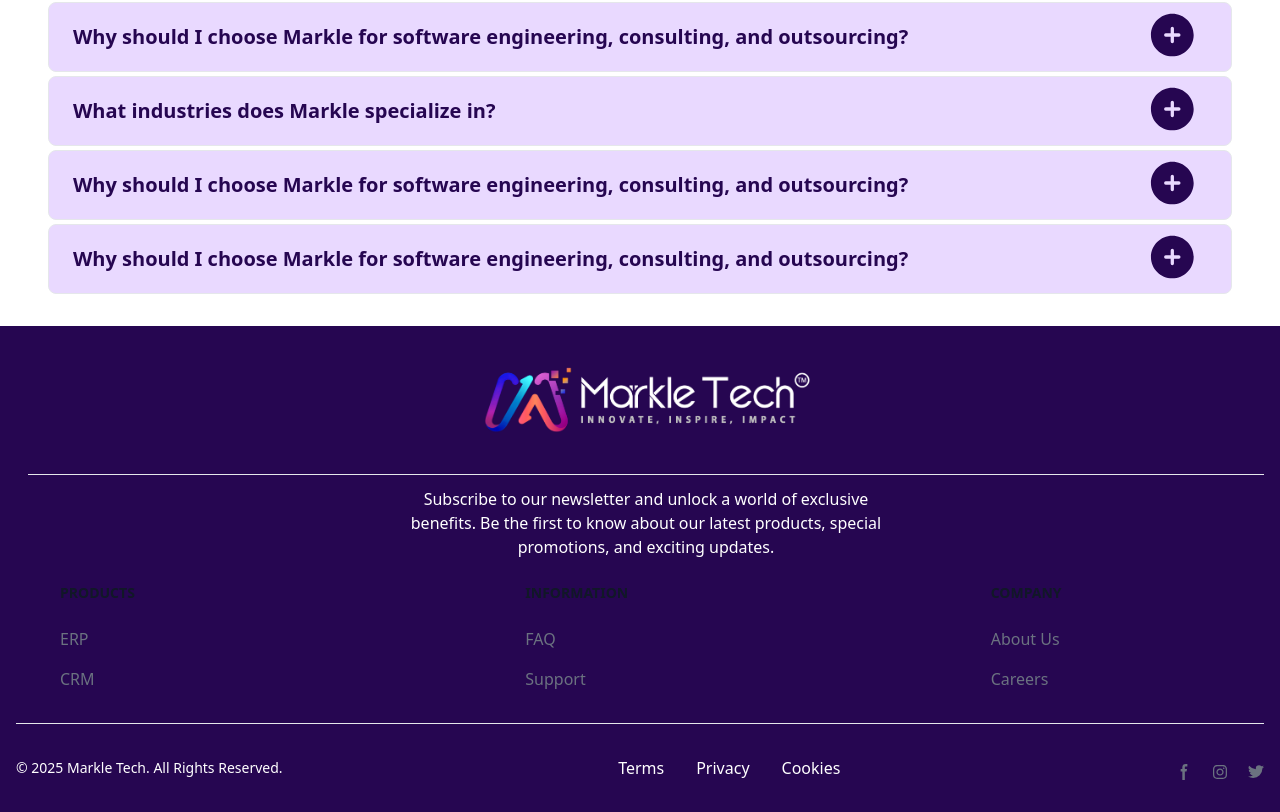
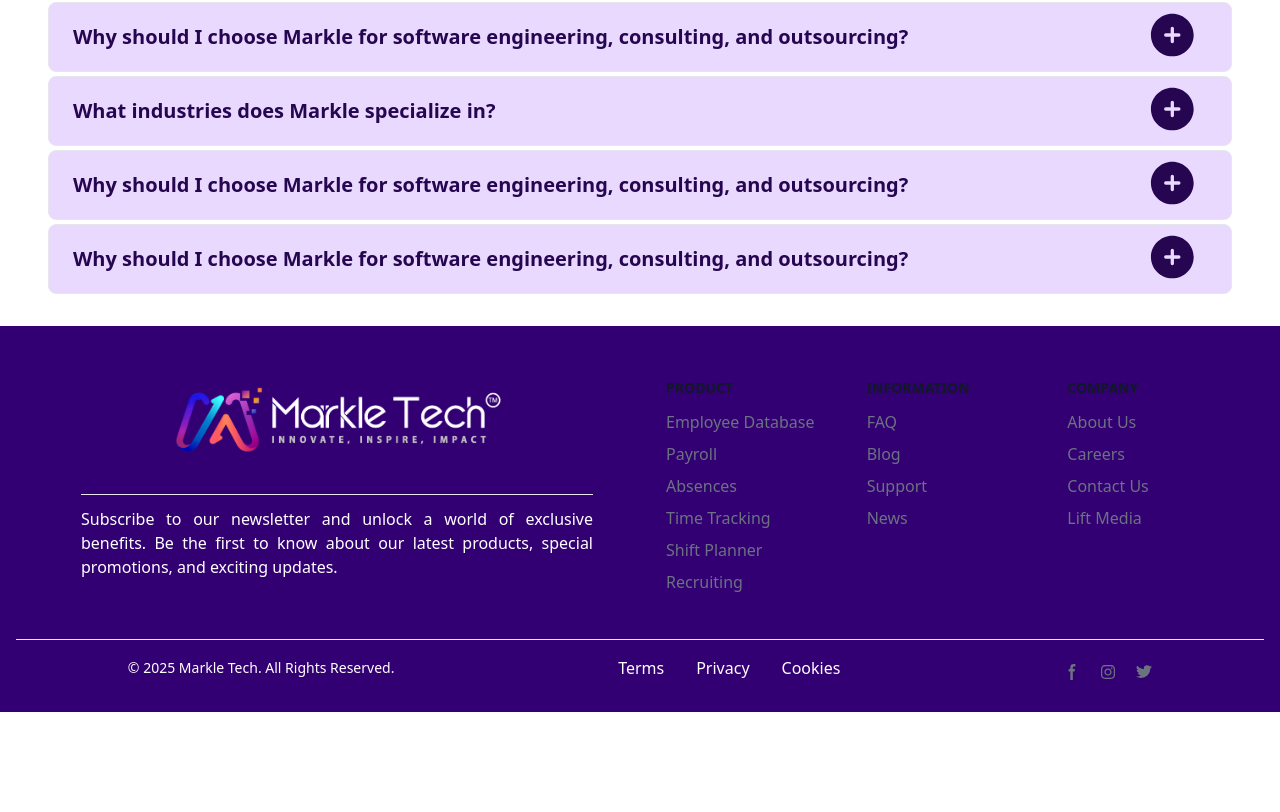
Before and after one commit to akash-flac/corporate-website-prototype, a React (Vite) app: page / in a window 1280 px wide. Shown: the part 3809-4621 px from the top of the page. After the commit the page ends 4521 px from the top, so only its background shows below. Built offline with nearby package versions, Linux system fonts and the light colour scheme.

Commit message:
updated footer

```diff
--- a/src/components/Footer.jsx
+++ b/src/components/Footer.jsx
@@ -1,18 +1,25 @@
 import { Typography } from "@material-tailwind/react";
 import React from "react";
 
-const LINKS = [
+const links = [
   {
     title: "Product",
-    items: ["Overview", "Features", "Solutions", "Tutorials"],
+    items: [
+      "Employee Database",
+      "Payroll",
+      "Absences",
+      "Time Tracking",
+      "Shift Planner",
+      "Recruiting",
+    ],
+  },
+  {
+    title: "Information",
+    items: ["FAQ", "Blog", "Support", "News"],
   },
   {
     title: "Company",
-    items: ["About us", "Careers", "Press", "News"],
-  },
-  {
-    title: "Resource",
-    items: ["Blog", "Newsletter", "Events", "Help center"],
+    items: ["About Us", "Careers", "Contact Us", "Lift Media"],
   },
 ];
 
@@ -21,88 +28,47 @@
 const Footer = () => {
   return (
     <div>
-      <footer class="bg-[#260651]">
-        <div class="mx-auto w-full max-w-screen-2xl p-4 py-6 md:py-8">
-          <div class="ms-3">
-            <div class="mb-5 md:mb-0">
-              <a href="#" class="flex justify-center">
+      <footer className="bg-[#330073]">
+        <div className="w-full max-w-screen-3xl p-4 py-6 md:py-8">
+          <div className="md:grid md:grid-cols-2 ms-3">
+            <div className="my-5 mx-4 flex flex-col justify-center items-center">
+              <a href="#">
                 <img
                   src="src\images\markle-logo-white-text.webp"
-                  class="h-20"
+                  class="h-14 md:h-20"
                   alt="MarkleTech Logo"
                 />
               </a>
-              <div className="flex flex-col items-center md:my-6">
+              <div className="md:my-6">
                 <hr class="w-full my-3 border-gray-200 sm:mx-auto dark:border-gray-700 lg:my-3" />
-                <p className="text-white text-center max-w-lg">
+                <p className="text-white text-justify max-w-lg">
                   Subscribe to our newsletter and unlock a world of exclusive
                   benefits. Be the first to know about our latest products,
                   special promotions, and exciting updates.
                 </p>
               </div>
             </div>
-            <div class="grid grid-cols-2 gap-8 sm:gap-48 sm:grid-cols-3 ms-8">
-              <div>
-                <h2 class="mb-6 text-sm font-semibold text-gray-900 uppercase dark:text-white">
-                  Products
+            <div class="grid grid-cols-2 gap-6 sm:grid-cols-3 mx-4 sm:place-content-center md:mx-5 md:place-items-start">
+              {links.map((link, index) => (
+                <div key={index}>
+                  <h2 class="mb-3 text-sm font-semibold text-gray-900 uppercase dark:text-white">
+                    {link.title}
                   </h2>
                   <ul class="text-gray-500 dark:text-gray-400 font-medium">
-                  <li class="mb-4">
+                    {link.items.map((item, i) => (
+                      <li key={i} class="mb-2">
                         <a href="https://flowbite.com/" class="hover:underline">
-                      ERP
+                          {item}
                         </a>
                       </li>
-                  <li>
-                    <a href="https://tailwindcss.com/" class="hover:underline">
-                      CRM
-                    </a>
-                  </li>
+                    ))}
                   </ul>
                 </div>
-              <div className="">
-                <h2 class="mb-6 text-sm font-semibold text-gray-900 uppercase dark:text-white">
-                  Information
-                </h2>
-                <ul class="text-gray-500 dark:text-gray-400 font-medium">
-                  <li class="mb-4">
-                    <a
-                      href="https://github.com/themesberg/flowbite"
-                      class="hover:underline "
-                    >
-                      FAQ
-                    </a>
-                  </li>
-                  <li>
-                    <a
-                      href="https://discord.gg/4eeurUVvTy"
-                      class="hover:underline"
-                    >
-                      Support
-                    </a>
-                  </li>
-                </ul>
-              </div>
-              <div>
-                <h2 class="mb-6 text-sm font-semibold text-gray-900 uppercase dark:text-white">
-                  Company
-                </h2>
-                <ul class="text-gray-500 dark:text-gray-400 font-medium">
-                  <li class="mb-4">
-                    <a href="#" class="hover:underline">
-                      About Us
-                    </a>
-                  </li>
-                  <li>
-                    <a href="#" class="hover:underline">
-                      Careers
-                    </a>
-                  </li>
-                </ul>
+              ))}
             </div>
           </div>
-          </div>
-          <hr class="my-6 border-gray-200 sm:mx-auto dark:border-gray-700 lg:my-8" />
-          <div class="flex flex-col items-center sm:flex md:flex-row sm:items-center sm:justify-between">
+          <hr class="my-4 border-gray-200 sm:mx-auto dark:border-gray-700" />
+          <div class="flex flex-col items-center sm:flex md:flex-row sm:items-center sm:justify-around">
             <Typography
               variant="small"
               className="mb-2 text-center font-normal text-white md:mb-0"
```
Lines whose indentation alone changed are shown as unchanged.
